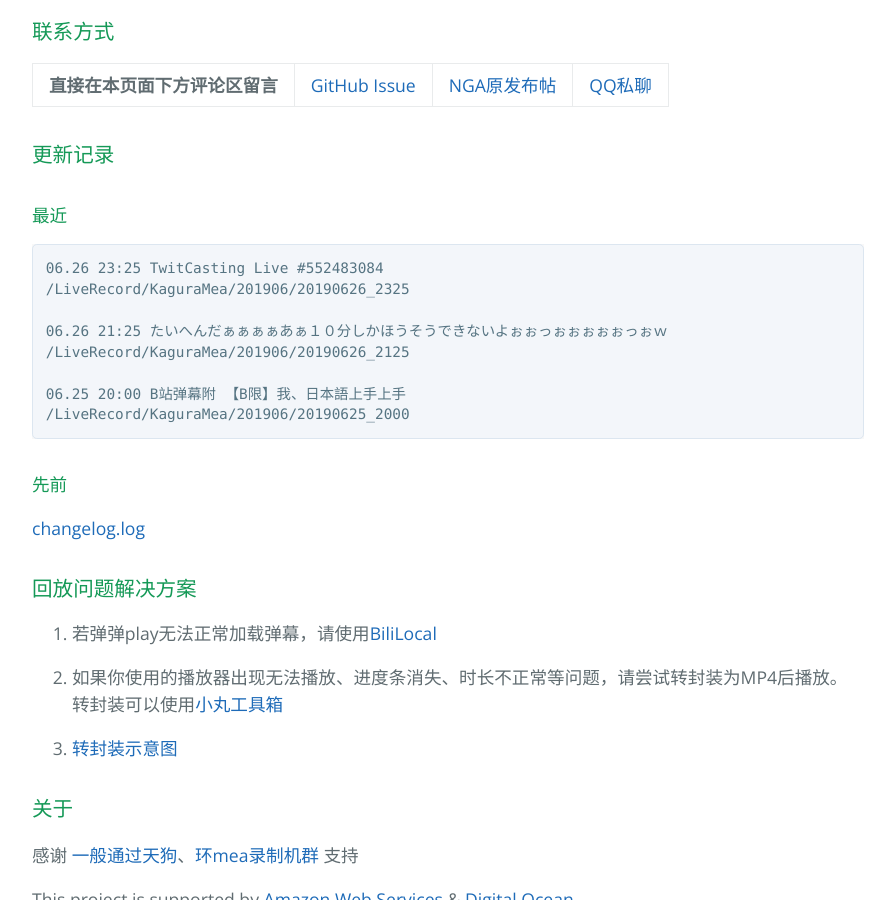
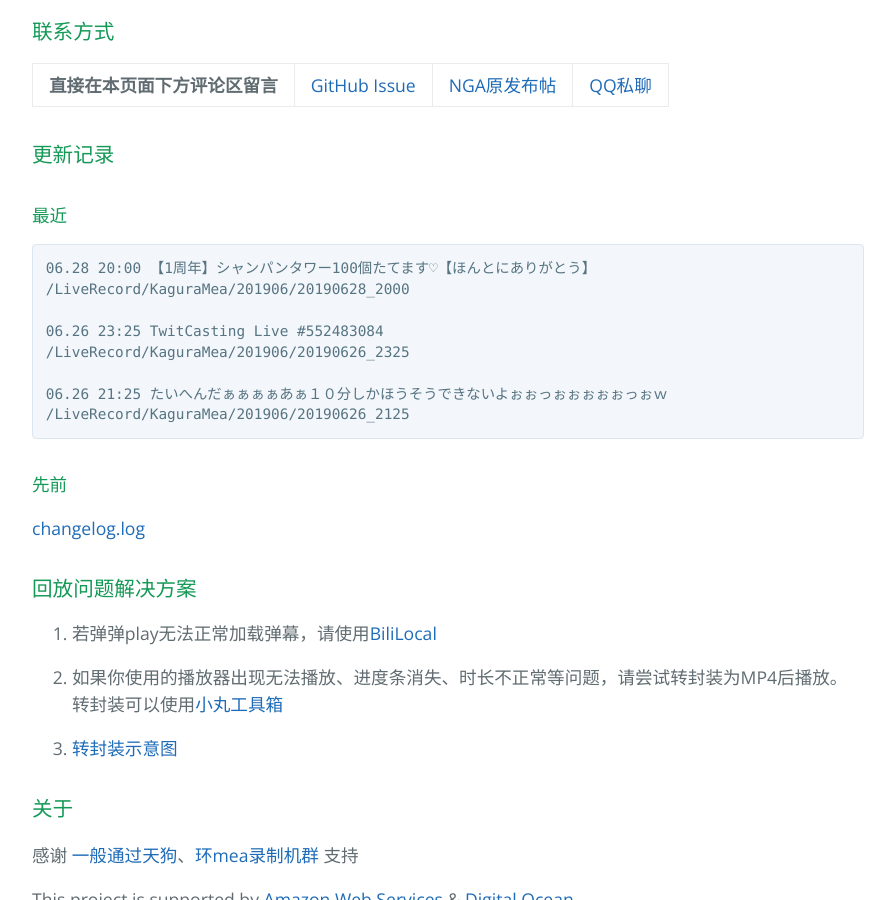
Before and after one commit to kaguramea-record/kaguramea-record.github.io, a Jekyll site: the page built from index.md, in a window 1280 px wide and 900 px high, scrolled down 1170 px. Shown: the whole window, without its empty margins (192-1087 px from the left). Built offline with Jekyll 4.4.1, drawn with Linux system fonts in a browser that asks for light colours; comment, search, counter and statistics services are not loaded.

Commit message:
Update 190628

````diff
--- a/index.md
+++ b/index.md
@@ -38,14 +38,14 @@ layout: default
 #### 最近
 
 ```
+06.28 20:00 【1周年】シャンパンタワー100個たてます♡【ほんとにありがとう】
+/LiveRecord/KaguraMea/201906/20190628_2000
+
 06.26 23:25 TwitCasting Live #552483084
 /LiveRecord/KaguraMea/201906/20190626_2325
 
 06.26 21:25 たいへんだぁぁぁぁあぁ１０分しかほうそうできないよぉぉっぉぉぉぉぉっぉｗ
 /LiveRecord/KaguraMea/201906/20190626_2125
-
-06.25 20:00 B站弹幕附 【B限】我、日本語上手上手
-/LiveRecord/KaguraMea/201906/20190625_2000
 ```
 
 #### 先前
````
Also changed, not shown: 1 other file.
